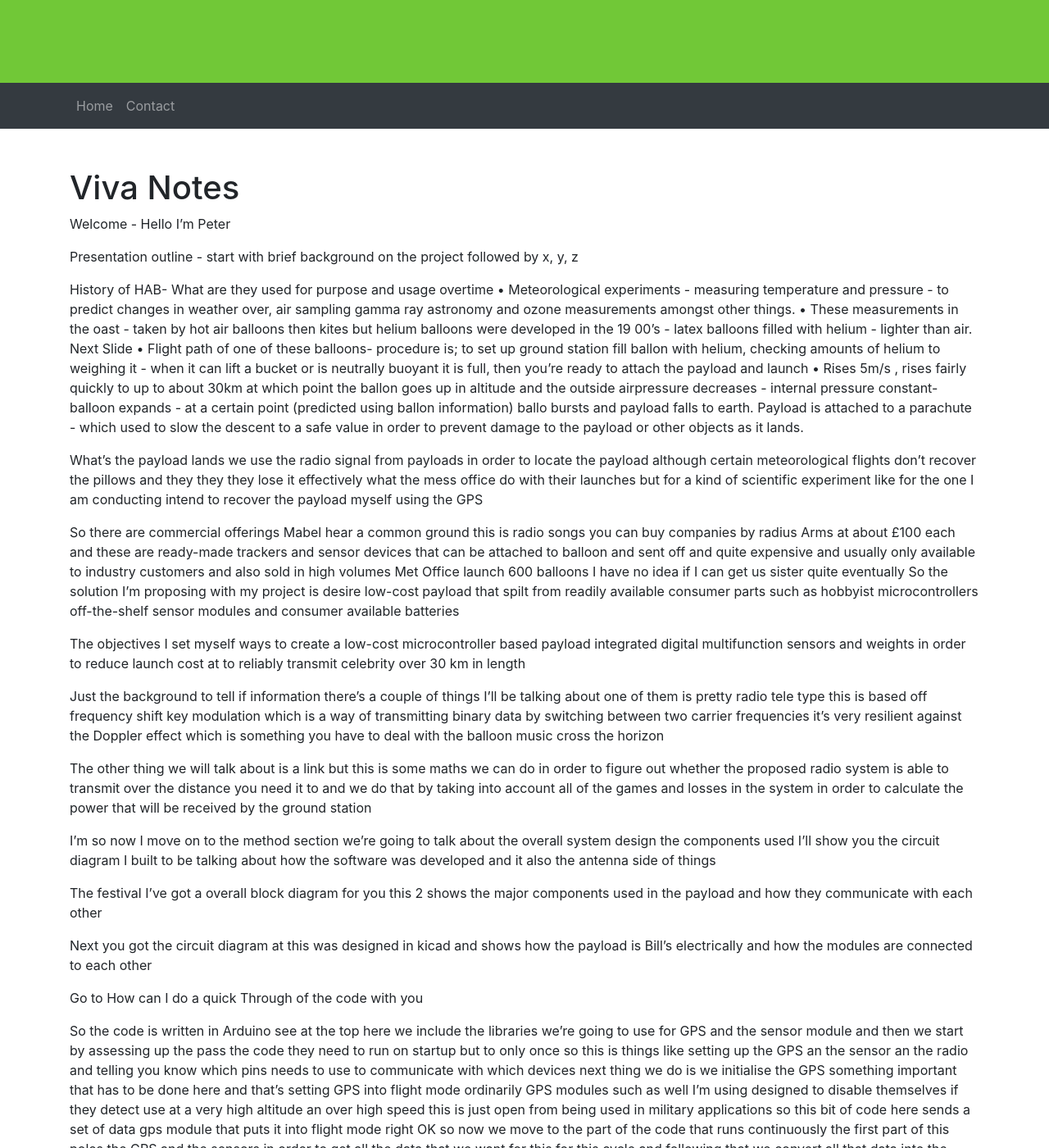
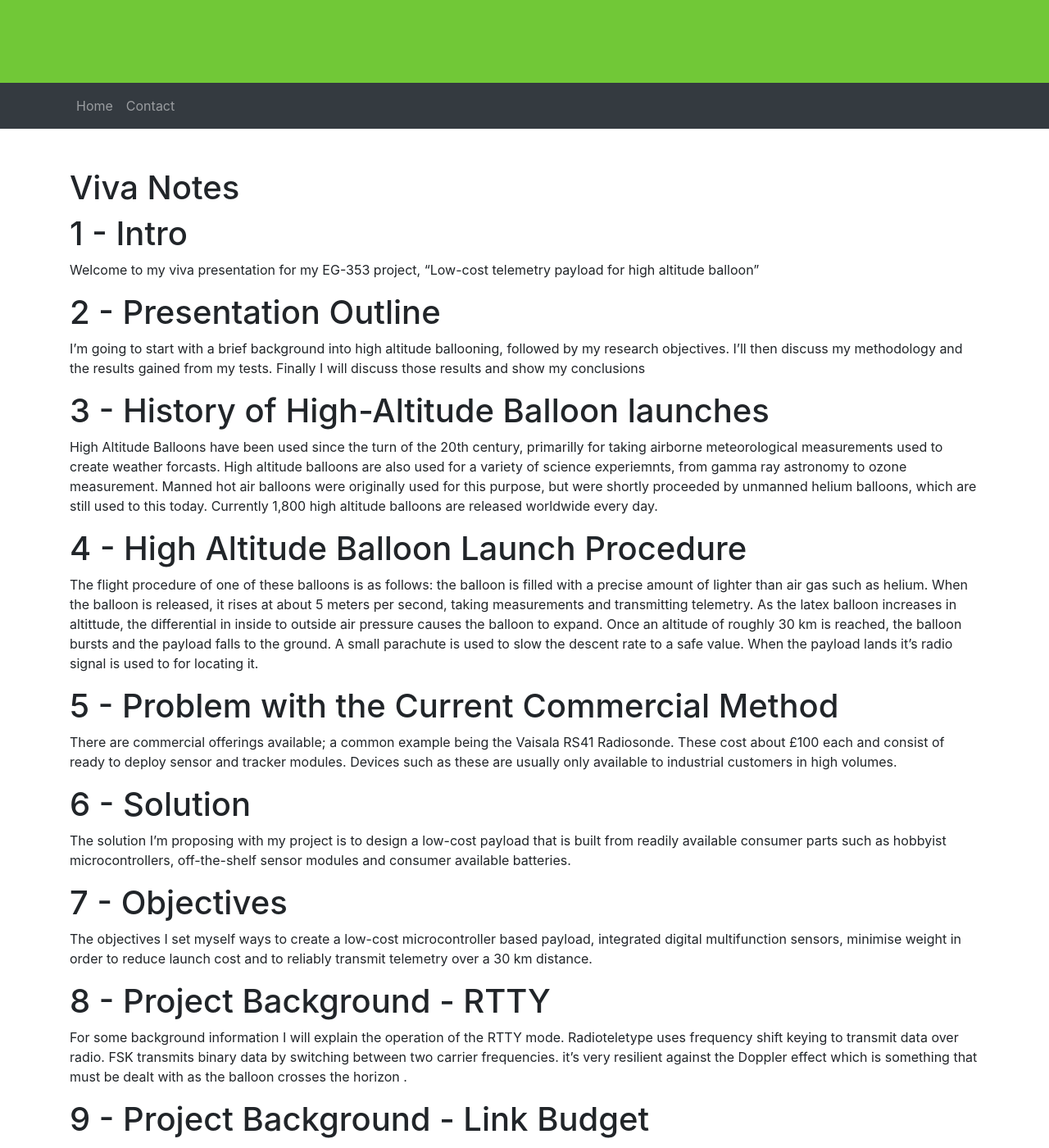
Before and after one commit to pe5er/m0swn.uk, a Jekyll site: the page built from notes.md, in a window 1280 px wide and 1400 px high, scrolled down 299 px. Shown: the whole window at 82% size. Built offline with Jekyll 4.4.1, drawn with Linux system fonts in a browser that asks for light colours; our own code applies the rules of GitHub Pages for plain Markdown files; some of the changed text lies outside the part shown.

Commit message:
Update notes.md

```diff
--- a/notes.md
+++ b/notes.md
@@ -2,50 +2,84 @@
 title: Viva Notes
 ---
 
+# 1 - Intro
+Welcome to my viva presentation for my EG-353 project, "Low-cost telemetry payload for high altitude balloon"
 
-Welcome - Hello I’m Peter
+# 2 - Presentation Outline
+I'm going to start with a brief background into high altitude ballooning, followed by my research objectives. I'll then discuss my methodology and the results gained from my tests. Finally I will discuss those results and show my conclusions
 
-Presentation outline - start with brief background on the project followed by x, y, z
+# 3 - History of High-Altitude Balloon launches
+High Altitude Balloons have been used since the turn of the 20th century, primarilly for taking airborne meteorological measurements used to create weather forcasts. High altitude balloons are also used for a variety of science experiemnts, from gamma ray astronomy to ozone measurement. Manned hot air balloons were originally used for this purpose, but were shortly proceeded by unmanned helium balloons, which are still used to this today. Currently 1,800 high altitude balloons are released worldwide every day.
 
-History of HAB- What are they used for purpose and usage overtime
-•	Meteorological experiments - measuring temperature and pressure - to predict changes in weather over, air sampling gamma ray astronomy and ozone measurements amongst other things.
-•	These measurements in the oast - taken by hot air balloons then kites but helium balloons were developed in the 19 00’s - latex balloons filled with helium - lighter than air.
-Next Slide
-•	Flight path of one of these balloons- procedure is; to set up ground station fill ballon with helium, checking amounts of helium to weighing it - when it can lift a bucket or is neutrally buoyant it is full, then you’re ready to attach the payload and launch
-•	Rises 5m/s , rises fairly quickly to up to about 30km at which point the ballon goes up in altitude and the outside airpressure decreases - internal pressure constant- balloon expands - at a certain point (predicted using ballon information) ballo bursts and payload falls to earth. Payload is attached to a parachute - which used to slow the descent to a safe value in order to prevent damage to the payload or other objects as it lands.
+# 4 - High Altitude Balloon Launch Procedure
+The flight procedure of one of these balloons is as follows: the balloon is filled with a precise amount of lighter than air gas such as helium. When the balloon is released, it rises at about 5 meters per second, taking measurements and transmitting telemetry. As the latex balloon increases in altittude, the differential in inside to outside air pressure causes the balloon to expand. Once an altitude of roughly 30 km is reached, the balloon bursts and the payload falls to the ground. A small parachute is used to slow the descent rate to a safe value. When the payload lands it's radio signal is used to for locating it.
 
-What's the payload lands we use the radio signal from payloads in order to locate the payload although certain meteorological flights don't recover the pillows and they they they lose it effectively what the mess office do with their launches but for a kind of scientific experiment like for the one I am conducting intend to recover the payload myself using the GPS
+# 5 - Problem with the Current Commercial Method
+There are commercial offerings available; a common example being the Vaisala RS41 Radiosonde. These cost about £100 each and consist of ready to deploy sensor and tracker modules. Devices such as these are usually only available to industrial customers in high volumes.
 
-So there are commercial offerings Mabel hear a common ground this is radio songs you can buy companies by radius Arms at about £100 each and these are ready-made trackers and sensor devices that can be attached to balloon and sent off and quite expensive and usually only available to industry customers and also sold in high volumes Met Office launch 600 balloons I have no idea if I can get us sister quite eventually So the solution I'm proposing with my project is desire low-cost payload that spilt from readily available consumer parts such as hobbyist microcontrollers off-the-shelf sensor modules and consumer available batteries
+# 6 - Solution
+The solution I'm proposing with my project is to design a low-cost payload that is built from readily available consumer parts such as hobbyist microcontrollers, off-the-shelf sensor modules and consumer available batteries.
 
-The objectives I set myself ways to create a low-cost microcontroller based payload integrated digital multifunction sensors and weights in order to reduce launch cost at to reliably transmit celebrity over 30 km in length
+# 7 - Objectives
+The objectives I set myself ways to create a low-cost microcontroller based payload, integrated digital multifunction sensors, minimise weight in order to reduce launch cost and to reliably transmit telemetry over a 30 km distance.
 
-Just the background to tell if information there's a couple of things I'll be talking about one of them is pretty radio tele type this is based off frequency shift key modulation which is a way of transmitting binary data by switching between two carrier frequencies it's very resilient against the Doppler effect which is something you have to deal with the balloon music cross the horizon
+# 8 - Project Background - RTTY
+For some background information I will explain the operation of the RTTY mode. Radioteletype uses frequency shift keying to transmit data over radio. FSK transmits binary data by switching between two carrier frequencies. it's very resilient against the Doppler effect which is something that must be dealt with as the balloon crosses the horizon .
 
-The other thing we will talk about is a link but this is some maths we can do in order to figure out whether the proposed radio system is able to transmit over the distance you need it to and we do that by taking into account all of the games and losses in the system in order to calculate the power that will be received by the ground station
+# 9 - Project Background - Link Budget
+Link budget equations are used to calculate the performance of a theoretical radio link by taking into account all of the gains and losses in the system. My calculations showed the link margin to be 11dB, which indicates that good performance will be achieved at a range of 30km.
 
-I'm so now I move on to the method section we're going to talk about the overall system design the components used I'll show you the circuit diagram I built to be talking about how the software was developed and it also the antenna side of things
+# 10 - Methodology
+In the next section I will discuss the overall system design and components used, as well as showing the software design. I will talk about the antenna design and demonstrate the ground station setup. Finally, I will talk about the testing methodology.
 
-The festival I've got a overall block diagram for you this 2 shows the major components used in the payload and how they communicate with each other
+# 11 - Overall System Design
+Shown is an overall block diagram of the payload, showing the main components and how they communicate with each other. I squared C is used to communicate with the sensor modules, and the NMEA protocol to communicate with the GPS module.
 
-Next you got the circuit diagram at this was designed in kicad and shows how the payload is Bill's electrically and how the modules are connected to each other
+# 12 - Circuit Diagram
+Next is the circuit diagram that was designed in kicad. This shows how the payload components are electrically connected to each other, and what passive components are needed to support them.
 
-Go to How can I do a quick Through of the code with you
+# 13 - Construction Methods
+A CAD design was used to lay out the parts. In the picture you can see the battery pack and main microctroller module inside the enclosure, as well as the external sensor and GPS modules. These parts are all housed inside a polystyrene enclosure for shock resistance and insulation.
 
-So the code is written in Arduino see at the top here we include the libraries we're going to use for GPS and the sensor module and then we start by assessing up the pass the code they need to run on startup but to only once so this is things like setting up the GPS an the sensor an the radio and telling you know which pins needs to use to communicate with which devices next thing we do is we initialise the GPS something important that has to be done here and that's setting GPS into flight mode ordinarily GPS modules such as well I'm using designed to disable themselves if they detect use at a very high altitude an over high speed this is just open from being used in military applications so this bit of code here sends a set of data gps module that puts it into flight mode right OK so now we move to the part of the code that runs continuously the first part of this poles the GPS and the sensors in order to get all the data that we want for this for this cycle and following that we convert all that data into the format we want to send it over the telemetry link and that's done in this printf statement here and then finally we we assemble that data for the radio to send over the Cemetery link and this is done down here I think then get sent over radio once that's completed the code just runs continually and it ends up doing a a whole cycle about once every 10 of 20 seconds
+# 14 - Programming
+Now I am going to show you some key aspects of the code. *Switch to code*. The code was written in Arduino C.
 
-So the next section of the project was to design the antennas that were going to be used 2 main different types we used directional Yankee antenna and an Omni directional quarter wave groundplane antenna these were well the yaki was designed from a like a look up table and the ground plant endo was just designed from basic principles both designs were validated in the four NE C2 and telling modelling software which produced these 3D gain pattern plots as well as
+The first part I'd like to draw your attention to is the setting of GPS flight mode. Ordinarily GPS modules such as the one I'm using are designed to disable themselves if they detect use at a high altitude or high speed, to prevent them from being used in military applications. A data string is sent to the GPS to disable this flight mode, and a confirmation is given by the GPS when this has completed successfully.
 
-\so now I'm going to do a live demo of the pair functioning itself so first thing we do is I'm going to plug it into the power so that it starts transmitting and then I'm going to show you how the software receiving chain works amazing and rcl SDR dongle as a SDR receiver and the stl sharp programme communicates with that dongle and shows me a section of radio spectrum I locate the signal in the spectrum and the audio from this programme is then sent to DL fldg which is the risky decoding software I used for my product you can hear the audio of the ressie and you can also see the the signal being decoded in real time showing up in the dl fldg
+*CRT + ALT + L*
+This next section runs in a continuous loop. The GPS and sensors are polled for their latest information, and the data is parsed into a format that can be sent over the radio. A UK High Altitude Society telemetry is string is used to ensure interoperability with online systems. Finally, a checksum is calcualted to allow the receiver to detect eronious data
 
-So next we will talk about the testing methodology I ran a number of tests the first which was a cold temperature durability test I needed to validate the payload work at cold temperatures so I put it in the freezer downstairs for two hours it's about minus 20 degrees Celsius monitoring the radio transmissions throughout that. I also did mechanical shock test by dropping it from high to five metres I repeated that a few times uh and also a battery life test running the payload with a fresh set of batteries until it's stopped working simply weighed on the scales as well and finally performed a test of the radio transmitter i did this by performing multiple signal to noise measurements at different distances away from the transmitter which
+*CRT + ALT + L*
+The final section is used to break the transmission string into individual characters that can be sent to the radio module. FSK modulation is achieved by setting one of the Arduino's pin either high or low depending on the bit of information being transmitted.
 
-So the final system design is now on the screen you can see the policy I mean housing that's used to insulate the payload the battery pack on the bottom right with a low drop out three point 3 Volt regulator for the Arduino on the bottom left you can see the GPS module with the antenna exturnal to the enclosure so it gets a good signal and at the top left you can see where the telemetry antenna exits the box and where the multifunction sensor also exits the box top middle is the seca boredom
+*Back to the powerpoint*
 
-so onto results the first thing i got here is a graph of the freezer temperature you can see the test is run over 2 hours and there's no anomalies in the data at all could show see accurate and repeatable readings
+# 15 - Antenna Design
+The next section of the project was to design the antennas. 2 main different types we used, a directional Yagi antenna and an Omnidirectional quarter wave groundplane antenna. Both designs were validated in the 4nec2 antenna modelling program, which produced these 3D gain plots. You can see the major lobe in the Yagi in this image
 
-and here is the signal to noise ratio graph for the radio test that you can see the distance which that was performed on the
+# 16 - Antenna Design
+and this image shows how the groundplane antenna radiates mostly upwards
 
-So yeah my computer I rate the payload as a viable replacement solution to commercial offerings there were i
+# 17 - Ground Station Setup - Live Demo
+*Switch to demo*
+I'm now going to do a live demo of the payload functioning. I'll first connect the power cable to boot the Arduino and start transmission. *Switch to SDR#* You can now see the SDR sharp program which is communicating with an SDR reciever to demodulate the signal. The audio from SDR sharp is sent to DL fldg which is the risky decoding software I used. *Switch to DL-FLDIGI* You can hear the audio of the RTTY signal and also see the the signal being decoded in real time in the dl fldi.
 
-Some future improvements this product I'd like to design a custom printed circuit board provides better mechanical connexion between the components as well as using some locking connectors which are less likely to come loose on landing I've also changed parts of the methodology it would be good to use calibrated test equipment to measure the radio performance as well as doing a cold temperature test as a temperature more akin to what the payload will be subjected to in flight and there were these were mostly limitations due to cover 19 and having reduced access to swansea
+# 18 - Testing Methodology
+So next we will talk about the testing methodology I ran a number of tests the first which was a cold temperature durability test I needed to validate the payload work at cold temperatures so I put it in the freezer downstairs for two hours it's about minus 20 degrees Celsius monitoring the radio transmissions throughout. I also weighed the payload, did mechanical shock test by dropping it from high to five metres and  a battery life test running the payload with a fresh set of batteries until it's stopped working. Finally I performed a test of the radio transmitter i did this by performing multiple signal to noise measurements at different distances away from the transmitter.
+
+# 19 - Final System Design
+The final system design is now shown. You can see how the components are laid out in the polystyrene enclosure; including the two external components
+
+# 20 - Results
+The first of my results was a graph of the freezer temperature. You can see the test was run over 2 hours and there's no anomalies in the data. The readings were shown to be accurate and reliable.
+
+# 21 - Results
+Here is the signal to noise ratio graph for the radio test that you can see the distance which that was used for the test. This data could have been improved by using calibrated test equipment such as a vector network analyser.
+
+# 22 - Conclusion
+The tests showed that the payload design could be a viable replacement solution to commercial offerings, at a much lower price point. The testing could be improved using calibrated laboratry equipment which would better characterise the performance of the payload
+
+# 23 - Discussion
+Some future improvements this product I'd like to design a custom printed circuit board provides better mechanical connexion between the components as well as using some locking connectors which are less likely to come loose on landing. These limitations were due to the COVID-19 pandemic reducing access to Swansea University's lab equipment.
+
+I'd like to thank my supervisor Dr.Davies and the Swansea Radio Society for providing funding for this project. Thank you for listening.
```
